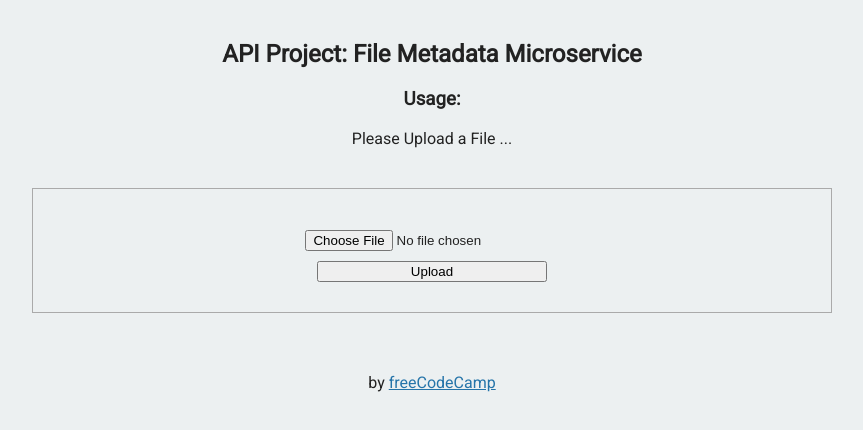
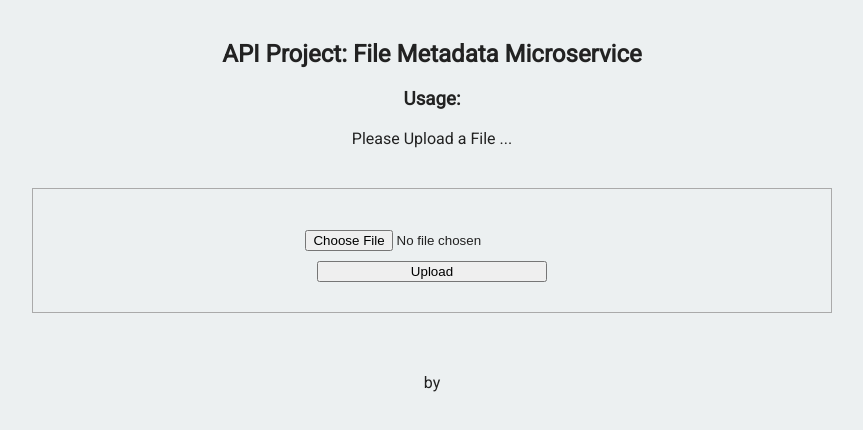
Before and after one commit to julianbattaglino/fcc-project-filemetadata, a website: page views/index.html in a window 1280 px wide. Shown: the whole page, without its empty margins (208-1071 px from the left). Drawn offline with Linux system fonts and the light colour scheme.

```diff
--- a/views/index.html
+++ b/views/index.html
@@ -27,7 +27,7 @@
       <div class="footer">
         <p>
           by
-          <a href="http://www.freecodecamp.com">freeCodeCamp</a>
+          <a href="http://www.studiokrass.com.ar"></a>
         </p>
       </div>
    </body>
```
